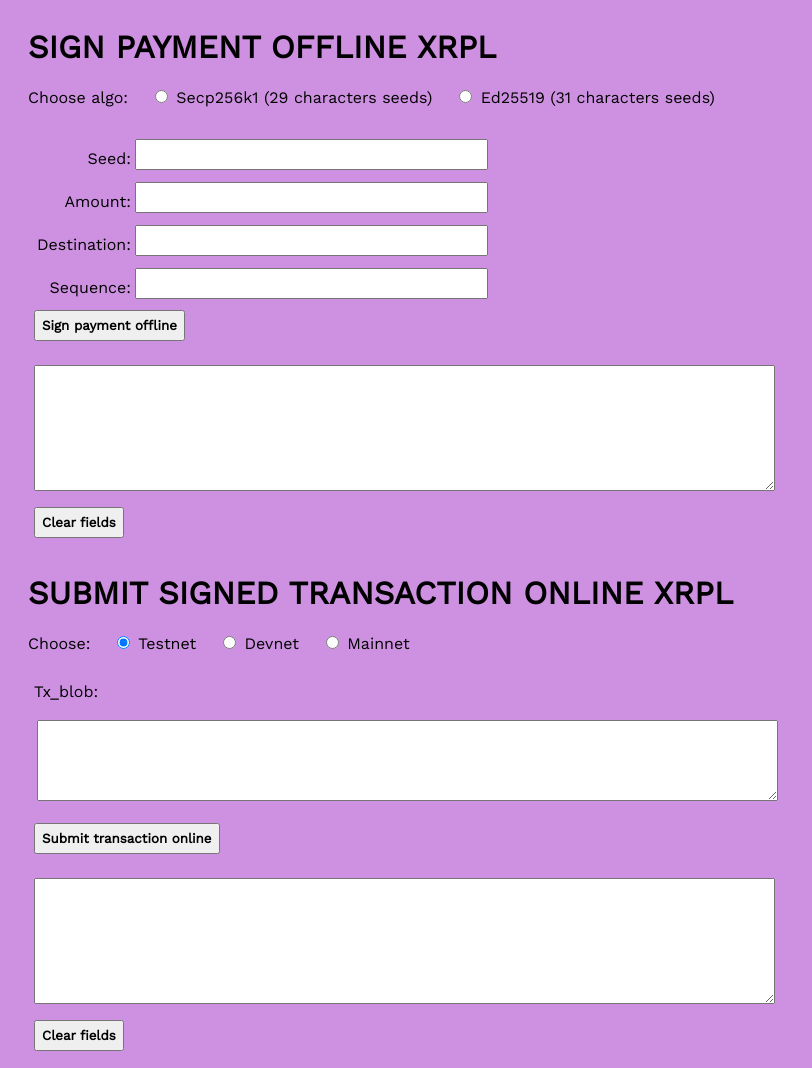
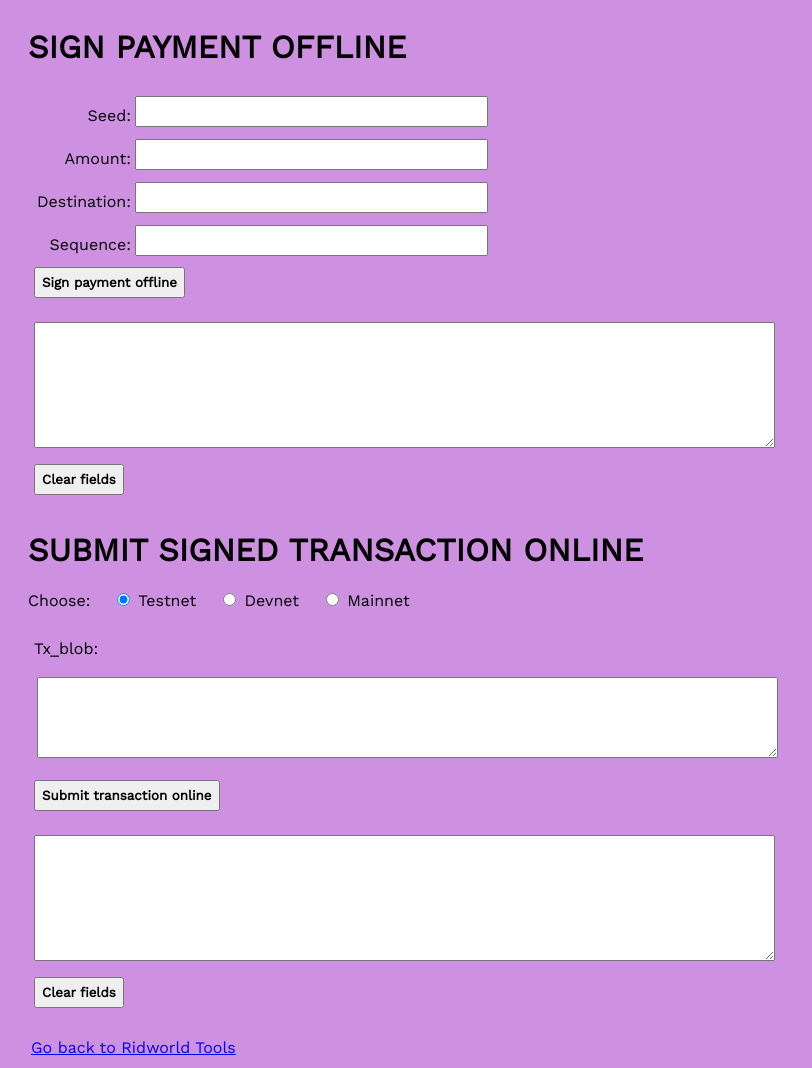
Before and after one commit to JosepMariaVila/SIGN-PAYMENT-OFFLINE-XRPL-xrpl.js-library, a website: page signsubmit.html in a window 1280 px wide. Shown: the whole page, without its empty margins (0-812 px from the left). Drawn offline with nearby package versions, Linux system fonts and the light colour scheme.

Commit message:
Add files via upload

```diff
--- a/signsubmit.html
+++ b/signsubmit.html
@@ -1,6 +1,6 @@
 <html>
   <head>
-    <title>SIGN PAYMENT OFFLINE XRPL</title>
+    <title>SIGN PAYMENT OFFLINE</title>
     <link href='https://fonts.googleapis.com/css?family=Work Sans' rel='stylesheet'>
     <style>
        body{font-family: "Work Sans", sans-serif;padding: 20px;background: #ce91e2;}
@@ -25,17 +25,8 @@
 <!-- ********************** The Form ****************************** -->
 
   <body>
-    <h1>SIGN PAYMENT OFFLINE XRPL</h1>
-    <form id="theForm2">
-      Choose algo:
-      &nbsp;&nbsp;
-      <input type="radio" id="secp" name="algorit" value="secp256k1">
-      <label for="secpp">Secp256k1 (29 characters seeds)</label>
-      &nbsp;&nbsp;
-      <input type="radio" id="ed" name="algorit" value="ed25519">
-      <label for="dedd">Ed25519 (31 characters seeds)</label>
-      &nbsp;&nbsp;
-      <br/><br/>
+    <h1>SIGN PAYMENT OFFLINE</h1>
+    <form id="theForm">
       <table>
         <tr valign="top">
           <td>
@@ -94,7 +85,7 @@
       </table>
     </form>
 
-    <h1>SUBMIT SIGNED TRANSACTION ONLINE XRPL</h1>
+    <h1>SUBMIT SIGNED TRANSACTION ONLINE</h1>
     <form id="theForm">
       Choose:
       &nbsp;&nbsp;
@@ -132,6 +123,10 @@
                 </td>
               </tr>
             </table>
+            <br/>
+            <a href="https://skunk-proper-smoothly.ngrok-free.app/tools"
+            >Go back to Ridworld Tools</a
+          >
           </td>
         </tr>
       </table>
--- a/signsubmit.js
+++ b/signsubmit.js
@@ -1,17 +1,6 @@
-// ******************** GET ALGORITHM ********
-function getAlgo() {
-  let algo;
-  if (document.getElementById("secp").checked) algo = "secp256k1";
-  if (document.getElementById("ed").checked) algo = "ed25519";
-  return algo;
-} // End of getAlgo()
-
 // ******************** SIGN TRANSACTION OFFLINE ********
 async function sign1() {
-  let algo = getAlgo();
-  const wallet = xrpl.Wallet.fromSeed(standbySeedField.value, {
-    algorithm: algo,
-  });
+  const wallet = xrpl.Wallet.fromSeed(standbySeedField.value);
   const amount = standbyAmountField.value;
   const seq = Number(sequenceField.value);
 
```
